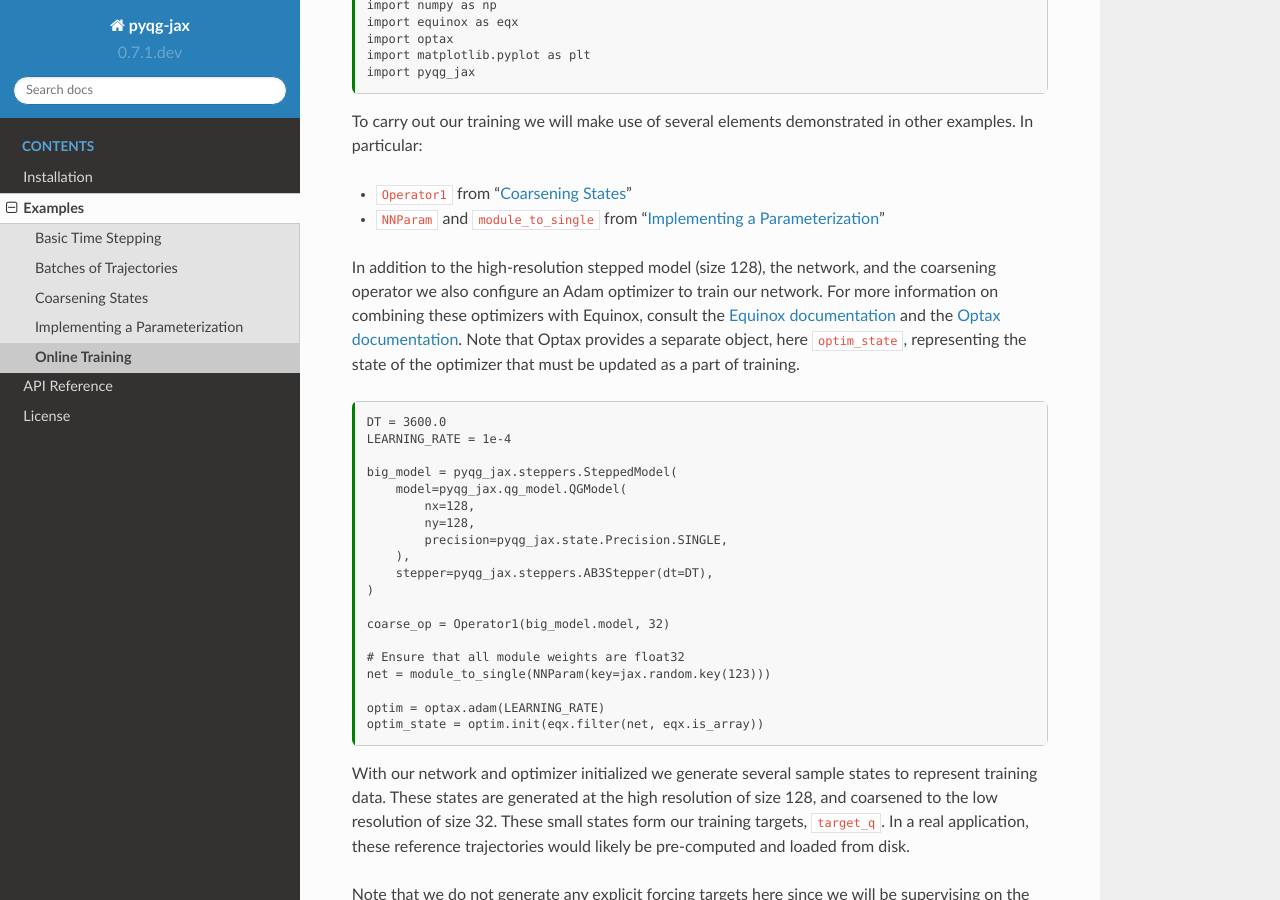
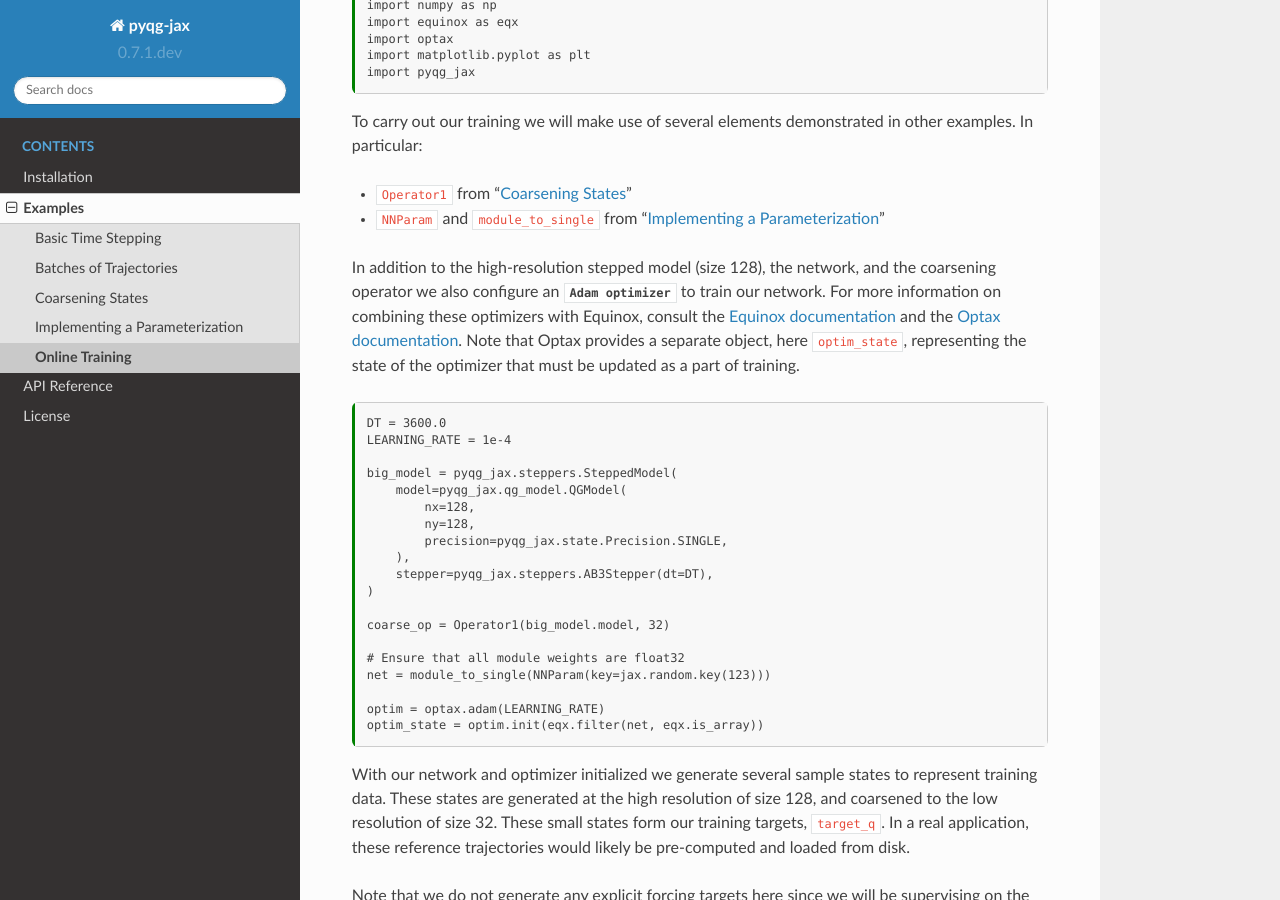
Before and after one commit to karlotness/pyqg-jax, a Sphinx documentation site: the page built from docs/examples.onlinetrain.md, in a window 1280 px wide and 900 px high, scrolled down 484 px. Built offline with Sphinx 7.4.7 and the Read the Docs theme 2.0.0, drawn with Linux system fonts in a browser that asks for light colours; part of the change alters nothing that is shown; some of the changed text lies outside the part shown.

````diff
--- a/docs/conf.py
+++ b/docs/conf.py
@@ -67,6 +67,8 @@ intersphinx_mapping = {
     "pyqg": ("https://pyqg.readthedocs.io/en/latest/", None),
     "jax": ("https://jax.readthedocs.io/en/latest/", None),
     "powerpax": ("https://powerpax.readthedocs.io/en/latest/", None),
+    "optax": ("https://optax.readthedocs.io/en/latest/", None),
+    "equinox": ("https://docs.kidger.site/equinox/", None),
 }
 
 
--- a/docs/examples.onlinetrain.md
+++ b/docs/examples.onlinetrain.md
@@ -163,8 +163,8 @@ class NNParam(eqx.Module):
 ```
 
 In addition to the high-resolution stepped model (size 128), the
-network, and the coarsening operator we also configure an Adam
-optimizer to train our network. For more information on combining
+network, and the coarsening operator we also configure an {func}`Adam
+optimizer <optax.adam>` to train our network. For more information on combining
 these optimizers with Equinox, consult the [Equinox
 documentation](https://docs.kidger.site/equinox/) and the [Optax
 documentation](https://optax.readthedocs.io/en/latest/). Note that
@@ -276,8 +276,8 @@ def roll_out_with_net(init_q, net, num_steps):
 We provide a function using the above to roll out a trajectory at the
 low resolution and compute errors against the reference trajectory
 `target_q`. In this case we use a simple MSE loss for training. We
-also use Equinox's "filtered" transforms (`filter_jit`,
-`filter_value_and_grad`) since these interact more naturally with the
+also use Equinox's "filtered" transforms ({func}`equinox.filter_jit`,
+{func}`equinox.filter_value_and_grad`) since these interact more naturally with the
 Equinox neural network modules.
 
 ```{note}
````
